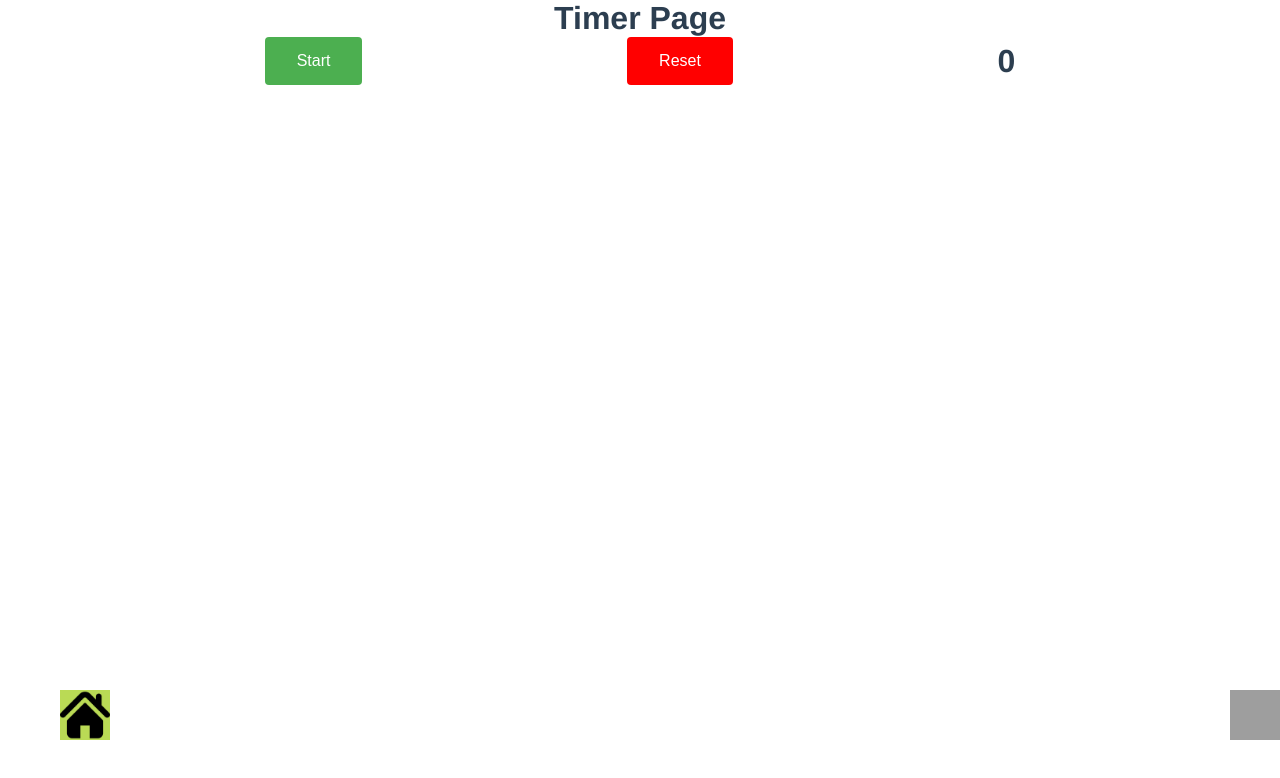
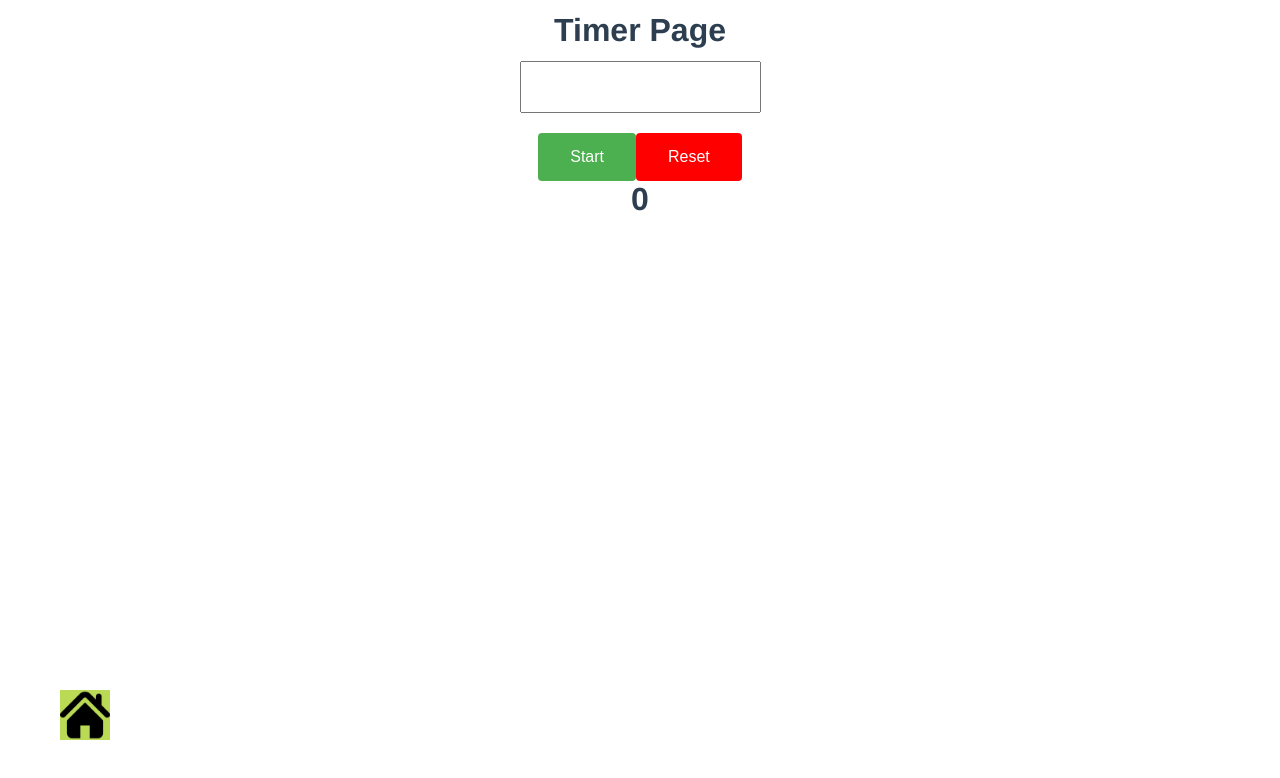
Before and after one commit to jesset67/Vue-App, a Vue app: page /#/timer in a window 1280 px wide. Shown: the top 778 px of the page. Built offline with nearby package versions, Linux system fonts and the light colour scheme; grey boxes are pictures that could not be loaded.

Commit message:
Added Timer input

```diff
--- a/src/components/HelloWorld.vue
+++ /dev/null
@@ -1,43 +0,0 @@
-<template>
-  <div class="hello">
-    <h1>Voting Age Test</h1>
-    <input ref="ageInput" type="text">
-    <button @click="checkAge">Check Age</button>
-  </div>
-</template>
-
-<script>
-export default {
-  name: 'HelloWorld',
-  data() {
-    return {
-      greeting: "Hello App..."
-    }
-  },
-  methods: {
-    checkAge() {
-      // do stuff
-      let age = this.$refs.ageInput.value
-      alert("age is: " + age)
-    }
-  }
-}
-</script>
-
-<!-- Add "scoped" attribute to limit CSS to this component only -->
-<style scoped lang="scss">
-h3 {
-  margin: 40px 0 0;
-}
-ul {
-  list-style-type: none;
-  padding: 0;
-}
-li {
-  display: inline-block;
-  margin: 0 10px;
-}
-a {
-  color: #42b983;
-}
-</style>
--- a/src/components/navButtons.vue
+++ b/src/components/navButtons.vue
@@ -1,14 +1,9 @@
 <template>
     <div id="nav">
     <div class="navContainer">
-      <router-link to="/Feature1">
+      <router-link to="/HomePageTimerButton">
       <img class="icon" alt="home icon" src="../assets/homebutton.png"/>
       </router-link>
-    </div>
-    <div class="navContainer">
-      <router-link to="/Feature2">
-        <img class="icon" alt="home icon" src="../assets/info.png">
-        </router-link>
     </div>
 
 </div>
--- a/src/router/index.js
+++ b/src/router/index.js
@@ -3,10 +3,6 @@ import VueRouter from 'vue-router'
 import Home from '../views/Home.vue'
 import Timer from '../views/Timer.vue'
 import About from '../views/About.vue'
-
-import Feature1 from "../views/Feature1.vue"
-import Feature2 from "../views/Feature2.vue"
-
 
 Vue.use(VueRouter)
 
@@ -26,11 +22,6 @@ Vue.use(VueRouter)
     name: 'Timer',
     component: Timer
   },
-  {
-  path: "/feature1",
-  name: "Feature 1",
-  component: Feature1
-  }
 ]
 
 const router = new VueRouter({
--- a/src/views/Feature1.vue
+++ /dev/null
@@ -1,5 +0,0 @@
-<template>
-  <div class="about">
-    <h1>This is an about page...</h1>
-  </div>
-</template>
--- a/src/views/Feature2.vue
+++ /dev/null
@@ -1,5 +0,0 @@
-<template>
-  <div class="about">
-    <h1>This is an about page...</h1>
-  </div>
-</template>
--- a/src/views/Home.vue
+++ b/src/views/Home.vue
@@ -2,18 +2,18 @@
   <div class="home">
     <HomePageTimerButton/>
     <TimerPage/>
-    <HelloWorld/>
+
   </div>
 </template>
 
 <script>
 // @ is an alias to /src
-import HelloWorld from '@/components/HelloWorld.vue'
+import HomePageTimerButton from "@/components/HomePageTimerButton.vue"
 
 export default {
   name: 'Home',
   components: {
-    HelloWorld
+    HomePageTimerButton
   }
 }
 </script>
--- a/src/views/Timer.vue
+++ b/src/views/Timer.vue
@@ -1,13 +1,19 @@
 <template>
 
   <div>
+    <div class="header">
       <h1>Timer Page</h1>
+    </div>
 
       <div id="startButtonContainer">
-          <button class="startButton">Start</button>
-          <button class="resetButton">Reset</button>
 
-          <h1 v-onclick> {{Timer}} </h1>
+          <input ref="timerInput" type="number" class="timerInput">
+
+        <div class="buttons">
+          <button class="startButton" @click="startTimer">Start</button>
+          <button class="resetButton" @click="resetTimer">Reset</button>
+        </div>
+          <h1 class="timer"> {{Timer}} </h1>
       </div>
   </div>
 
@@ -23,16 +29,45 @@ export default {
     return {
       Timer: 0
     }
+  },
+  methods: {
+    startTimer() {
+      this.Timer = this.$refs.timerInput.value
+    },
+    resetTimer() {
+      this.Timer = 0
+      this.$refs.timerInput.value = ''
+    }
+
   }
 }
 </script>
 
 <style scoped lang="scss">
 
+.header {
+  margin-top: 12px;
+}
+
 #startButtonContainer {
   display: flex;
   justify-content: space-evenly;
   align-items: center;
+  margin-top: 12px;
+  flex-direction: column;
+
+}
+
+.timerInput {
+  padding: 15px;
+  font-size: 16px;
+  text-align: center;
+}
+
+.buttons {
+  display: flex;
+  margin-top: 20px;
+  justify-content: space-evenly;
 }
 
 .startButton {
@@ -51,7 +86,7 @@ export default {
 }
 
 .resetButton {
-  background-color: red; /* Green */
+  background-color: red; /* Red */
   border: none;
   color: white;
   padding: 15px 32px;
```
Also changed, not shown: 1 other file (tests, documents, lock files or other folders).
